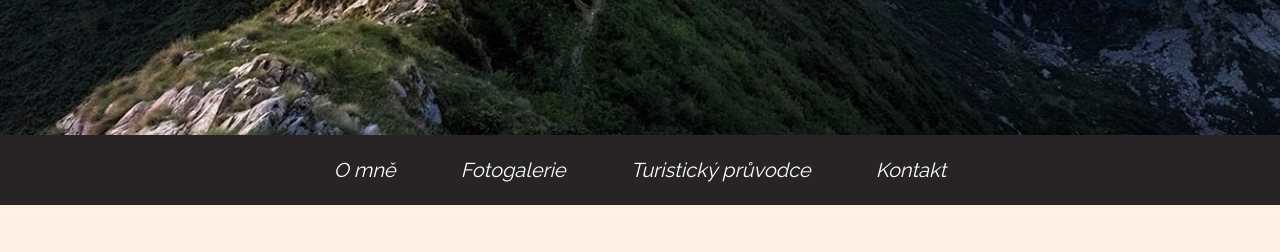
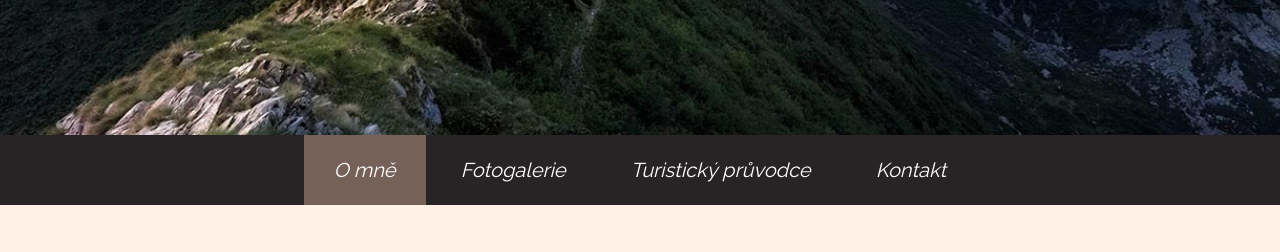
Before and after one commit to Jitamik/Lekce02, a plain HTML site: page index.html in a window 1280 px wide. In both pictures the pointer is over the link "O mně". Shown: the part 285-537 px from the top of the page. Drawn offline with nearby package versions, Linux system fonts and the light colour scheme.

Commit message:
dokončení webu adéla na cestách

```diff
--- a/style.css
+++ b/style.css
@@ -137,3 +137,8 @@ td {
     text-decoration: none;
     padding: 20px 30px;
 }
+.menu a:hover,
+.menu a:focus,
+.menu a:active {
+    background-color: #756158
+}
```
